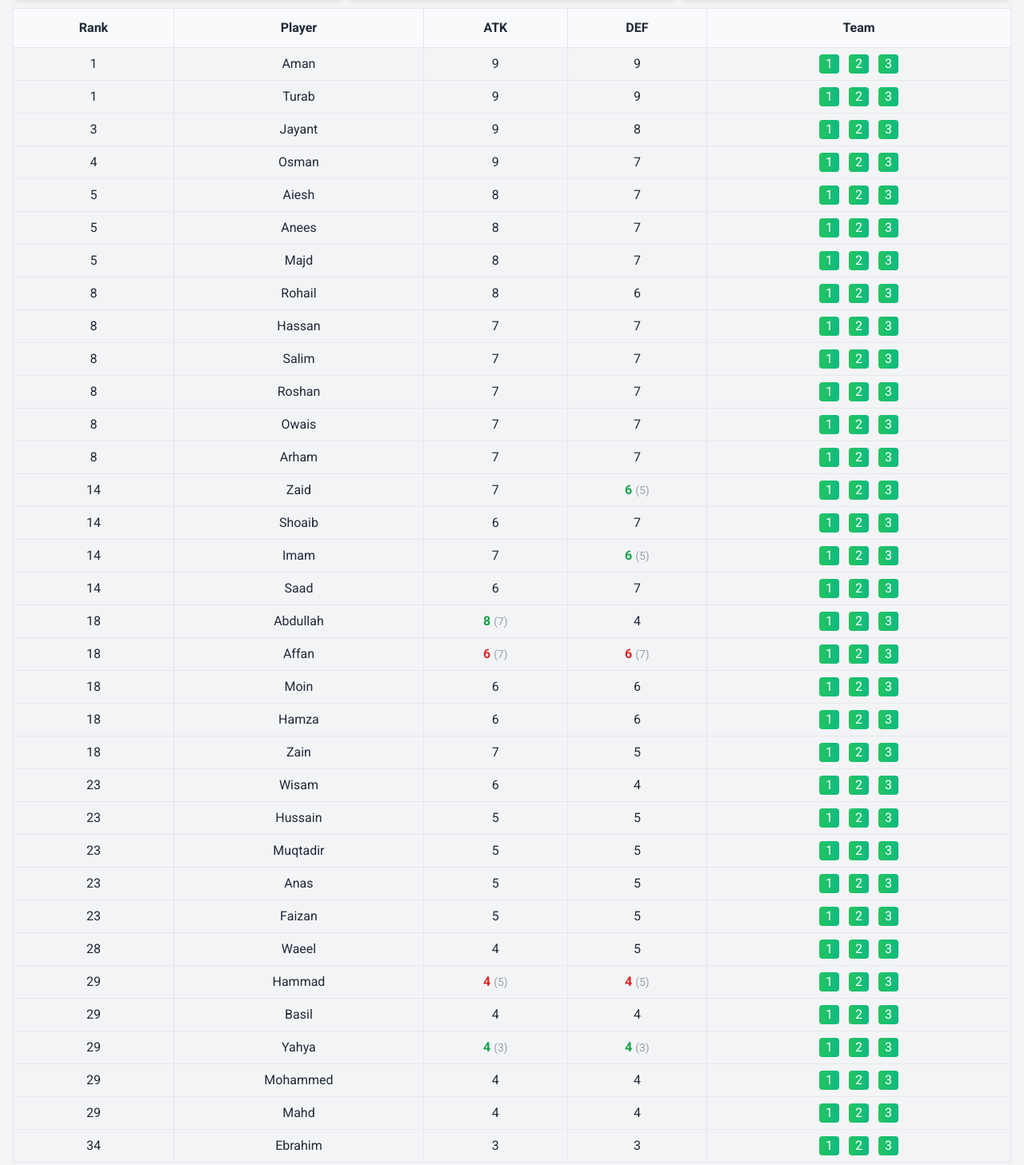
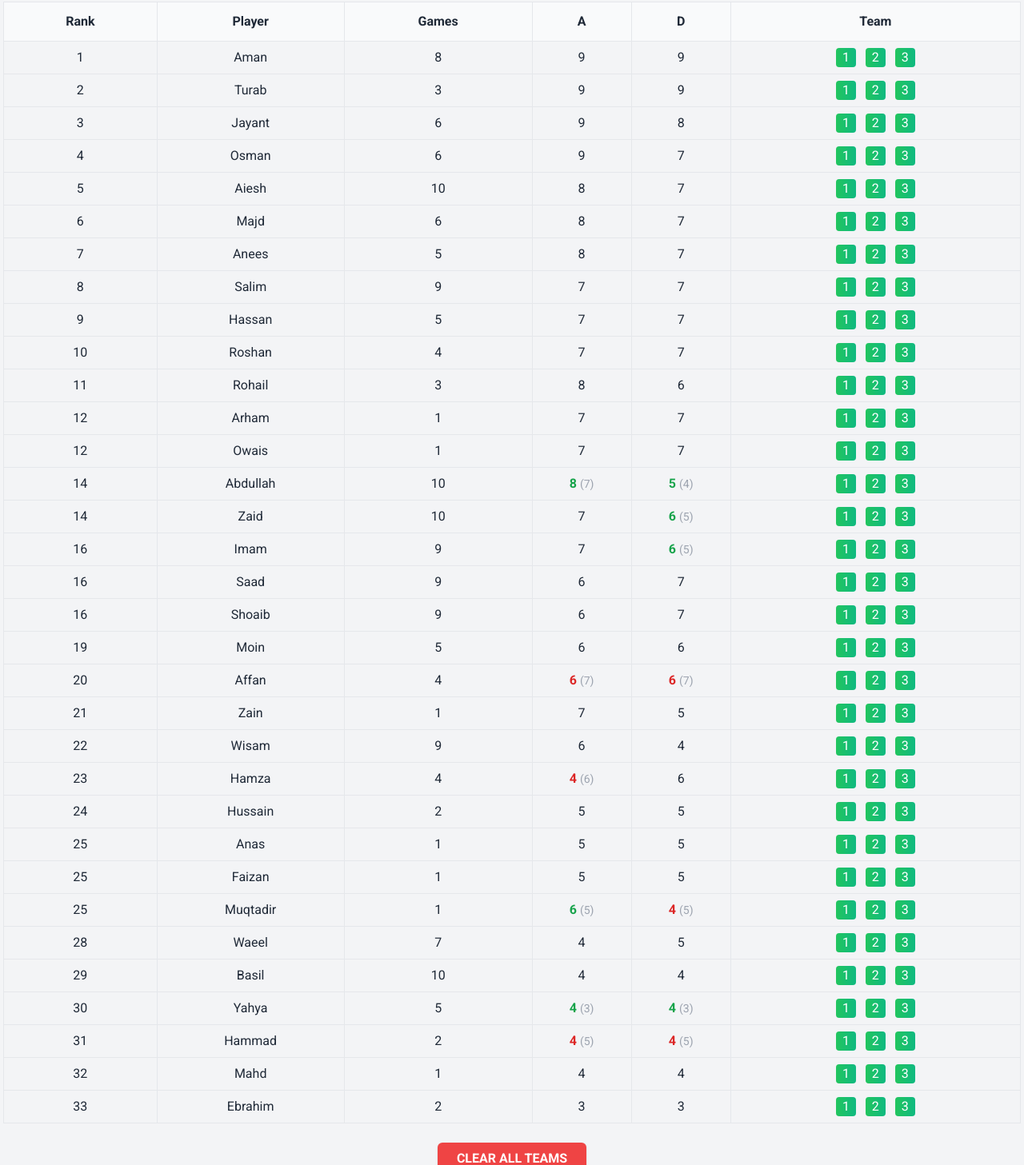
Before and after one commit to velcro-sports/velcro-sports.github.io, a plain HTML site: page volleyball.html in a window 1280 px wide. Shown: the part 306-1763 px from the top of the page at 80% size. Drawn offline with nearby package versions, Linux system fonts and the light colour scheme.

Commit message:
Alphabetize roster; Add num_games field; Update UI and ranking logic

```diff
--- a/volleyball.html
+++ b/volleyball.html
@@ -24,7 +24,7 @@
     <script src="volleyball.js"></script>
 </head>
 
-<body class="bg-gray-100 p-4 text-gray-800 font-roboto">
+<body class="bg-gray-100 py-2 px-1 text-gray-800 font-roboto">
     <div class="max-w-7xl mx-auto">
         <h1 class="text-3xl font-bold text-center mb-2">Velcro Volleyball</h1>
         <h2 class="text-xl text-center mb-4">Team Selection Tool</h2>
@@ -61,8 +61,9 @@
                 <tr class="bg-gray-50">
                     <th class="border border-gray-200 p-3 text-center">Rank</th>
                     <th class="border border-gray-200 p-3 text-center">Player</th>
-                    <th class="border border-gray-200 p-3 text-center">ATK</th>
-                    <th class="border border-gray-200 p-3 text-center">DEF</th>
+                    <th class="border border-gray-200 p-3 text-center">Games</th>
+                    <th class="border border-gray-200 p-3 text-center">A</th>
+                    <th class="border border-gray-200 p-3 text-center">D</th>
                     <th class="border border-gray-200 p-3 text-center">Team</th>
                 </tr>
             </thead>
--- a/volleyball.js
+++ b/volleyball.js
@@ -1,76 +1,74 @@
 $(document).ready(function () {
     const players_old = [
-        { name: "Aiesh", attack: 8, defence: 7 },
-        { name: "Zaid", attack: 7, defence: 5 },
-        { name: "Shoaib", attack: 6, defence: 7 },
-        { name: "Aman", attack: 9, defence: 9 },
-        { name: "Abdullah", attack: 7, defence: 4 },
-        { name: "Jayant", attack: 9, defence: 8 },
-        { name: "Osman", attack: 9, defence: 7 },
-        { name: "Wisam", attack: 6, defence: 4 },
-        { name: "Rohail", attack: 8, defence: 6 },
-        { name: "Affan", attack: 7, defence: 7 },
-        { name: "Hammad", attack: 5, defence: 5 },
-        { name: "Imam", attack: 7, defence: 5 },
-        { name: "Hassan", attack: 7, defence: 7 },
-        { name: "Moin", attack: 6, defence: 6 },
-        { name: "Saad", attack: 6, defence: 7 },
-        { name: "Salim", attack: 7, defence: 7 },
-        { name: "Waeel", attack: 4, defence: 5 },
-        { name: "Basil", attack: 4, defence: 4 },
-        { name: "Turab", attack: 9, defence: 9 },
-        { name: "Anees", attack: 8, defence: 7 },
-        { name: "Hussain", attack: 5, defence: 5 },
-        { name: "Roshan", attack: 7, defence: 7 },
-        { name: "Majd", attack: 8, defence: 7 },
-        { name: "Yahya", attack: 3, defence: 3 },
-        { name: "Mohammed", attack: 4, defence: 4 },
-        { name: "Mahd", attack: 4, defence: 4 },
-        { name: "Owais", attack: 7, defence: 7 },
-        { name: "Arham", attack: 7, defence: 7 },
-        { name: "Ebrahim", attack: 3, defence: 3 },
-        { name: "Hamza", attack: 6, defence: 6 },
-        { name: "Muqtadir", attack: 5, defence: 5 },
-        { name: "Anas", attack: 5, defence: 5 },
-        { name: "Zain", attack: 7, defence: 5 },
-        { name: "Faizan", attack: 5, defence: 5 }
+        { name: "Abdullah", attack: 7, defence: 4, num_games: 9 },
+        { name: "Affan", attack: 7, defence: 7, num_games: 3 },
+        { name: "Aiesh", attack: 8, defence: 7, num_games: 9 },
+        { name: "Aman", attack: 9, defence: 9, num_games: 8 },
+        { name: "Anas", attack: 5, defence: 5, num_games: 0 },
+        { name: "Anees", attack: 8, defence: 7, num_games: 5 },
+        { name: "Arham", attack: 7, defence: 7, num_games: 1 },
+        { name: "Basil", attack: 4, defence: 4, num_games: 9 },
+        { name: "Ebrahim", attack: 3, defence: 3, nußm_games: 2 },
+        { name: "Faizan", attack: 5, defence: 5, num_games: 1 },
+        { name: "Hammad", attack: 5, defence: 5, num_games: 1 },
+        { name: "Hamza", attack: 6, defence: 6, num_games: 3 },
+        { name: "Hassan", attack: 7, defence: 7, num_games: 5 },
+        { name: "Hussain", attack: 5, defence: 5, num_games: 2 },
+        { name: "Imam", attack: 7, defence: 5, num_games: 8 },
+        { name: "Jayant", attack: 9, defence: 8, num_games: 6 },
+        { name: "Mahd", attack: 4, defence: 4, num_games: 1 },
+        { name: "Majd", attack: 8, defence: 7, num_games: 5 },
+        { name: "Moin", attack: 6, defence: 6, num_games: 5 },
+        { name: "Muqtadir", attack: 5, defence: 5, num_games: 0 },
+        { name: "Osman", attack: 9, defence: 7, num_games: 5 },
+        { name: "Owais", attack: 7, defence: 7, num_games: 1 },
+        { name: "Rohail", attack: 8, defence: 6, num_games: 3 },
+        { name: "Roshan", attack: 7, defence: 7, num_games: 4 },
+        { name: "Saad", attack: 6, defence: 7, num_games: 8 },
+        { name: "Salim", attack: 7, defence: 7, num_games: 8 },
+        { name: "Shoaib", attack: 6, defence: 7, num_games: 8 },
+        { name: "Turab", attack: 9, defence: 9, num_games: 2 },
+        { name: "Waeel", attack: 4, defence: 5, num_games: 7 },
+        { name: "Wisam", attack: 6, defence: 4, num_games: 9 },
+        { name: "Yahya", attack: 3, defence: 3, num_games: 4 },
+        { name: "Zaid", attack: 7, defence: 5, num_games: 9 },
+        { name: "Zain", attack: 7, defence: 5, num_games: 0 },
     ];
 
     const players = [
-        { name: "Aiesh", attack: 8, defence: 7 },
-        { name: "Zaid", attack: 7, defence: 6 },
-        { name: "Shoaib", attack: 6, defence: 7 },
-        { name: "Aman", attack: 9, defence: 9 },
-        { name: "Abdullah", attack: 8, defence: 4 },
-        { name: "Jayant", attack: 9, defence: 8 },
-        { name: "Osman", attack: 9, defence: 7 },
-        { name: "Wisam", attack: 6, defence: 4 },
-        { name: "Rohail", attack: 8, defence: 6 },
-        { name: "Affan", attack: 6, defence: 6 },
-        { name: "Hammad", attack: 4, defence: 4 },
-        { name: "Imam", attack: 7, defence: 6 },
-        { name: "Hassan", attack: 7, defence: 7 },
-        { name: "Moin", attack: 6, defence: 6 },
-        { name: "Saad", attack: 6, defence: 7 },
-        { name: "Salim", attack: 7, defence: 7 },
-        { name: "Waeel", attack: 4, defence: 5 },
-        { name: "Basil", attack: 4, defence: 4 },
-        { name: "Turab", attack: 9, defence: 9 },
-        { name: "Anees", attack: 8, defence: 7 },
-        { name: "Hussain", attack: 5, defence: 5 },
-        { name: "Roshan", attack: 7, defence: 7 },
-        { name: "Majd", attack: 8, defence: 7 },
-        { name: "Yahya", attack: 4, defence: 4 },
-        { name: "Mohammed", attack: 4, defence: 4 },
-        { name: "Mahd", attack: 4, defence: 4 },
-        { name: "Owais", attack: 7, defence: 7 },
-        { name: "Arham", attack: 7, defence: 7 },
-        { name: "Ebrahim", attack: 3, defence: 3 },
-        { name: "Hamza", attack: 6, defence: 6 },
-        { name: "Muqtadir", attack: 5, defence: 5 },
-        { name: "Anas", attack: 5, defence: 5 },
-        { name: "Zain", attack: 7, defence: 5 },
-        { name: "Faizan", attack: 5, defence: 5 }
+        { name: "Abdullah", attack: 8, defence: 5, num_games: 10 },
+        { name: "Affan", attack: 6, defence: 6, num_games: 4 },
+        { name: "Aiesh", attack: 8, defence: 7, num_games: 10 },
+        { name: "Aman", attack: 9, defence: 9, num_games: 8 },
+        { name: "Anas", attack: 5, defence: 5, num_games: 1 },
+        { name: "Anees", attack: 8, defence: 7, num_games: 5 },
+        { name: "Arham", attack: 7, defence: 7, num_games: 1 },
+        { name: "Basil", attack: 4, defence: 4, num_games: 10 },
+        { name: "Ebrahim", attack: 3, defence: 3, num_games: 2 },
+        { name: "Faizan", attack: 5, defence: 5, num_games: 1 },
+        { name: "Hammad", attack: 4, defence: 4, num_games: 2 },
+        { name: "Hamza", attack: 4, defence: 6, num_games: 4 },
+        { name: "Hassan", attack: 7, defence: 7, num_games: 5 },
+        { name: "Hussain", attack: 5, defence: 5, num_games: 2 },
+        { name: "Imam", attack: 7, defence: 6, num_games: 9 },
+        { name: "Jayant", attack: 9, defence: 8, num_games: 6 },
+        { name: "Mahd", attack: 4, defence: 4, num_games: 1 },
+        { name: "Majd", attack: 8, defence: 7, num_games: 6 },
+        { name: "Moin", attack: 6, defence: 6, num_games: 5 },
+        { name: "Muqtadir", attack: 6, defence: 4, num_games: 1 },
+        { name: "Osman", attack: 9, defence: 7, num_games: 6 },
+        { name: "Owais", attack: 7, defence: 7, num_games: 1 },
+        { name: "Rohail", attack: 8, defence: 6, num_games: 3 },
+        { name: "Roshan", attack: 7, defence: 7, num_games: 4 },
+        { name: "Saad", attack: 6, defence: 7, num_games: 9 },
+        { name: "Salim", attack: 7, defence: 7, num_games: 9 },
+        { name: "Shoaib", attack: 6, defence: 7, num_games: 9 },
+        { name: "Turab", attack: 9, defence: 9, num_games: 3 },
+        { name: "Waeel", attack: 4, defence: 5, num_games: 7 },
+        { name: "Wisam", attack: 6, defence: 4, num_games: 9 },
+        { name: "Yahya", attack: 4, defence: 4, num_games: 5 },
+        { name: "Zaid", attack: 7, defence: 6, num_games: 10 },
+        { name: "Zain", attack: 7, defence: 5, num_games: 1 },
     ];
 
     function formatSkillWithChange(currentSkill, oldSkill) {
@@ -94,23 +92,27 @@ $(document).ready(function () {
                 oldDefence: oldStats.defence,
                 avgSkill: (player.attack + player.defence) / 2
             };
-        }).sort((a, b) => b.avgSkill - a.avgSkill);
+        }).sort((a, b) => {
+            // First compare by average skill
+            const skillDiff = b.avgSkill - a.avgSkill;
+            // If skills are equal, use games played as tiebreaker
+            if (b.avgSkill === a.avgSkill) {
+                return (b.num_games || 0) - (a.num_games || 0);
+            }
+            return skillDiff;
+        });
 
         // Assign ranks considering ties
         let currentRank = 1;
-        let currentSkill = rankedPlayers[0]?.avgSkill;
-        let skipCount = 0;
+        let previousPlayer = null;
 
         rankedPlayers.forEach((player, index) => {
-            // If this player's skill is different from the previous one,
-            // update the rank to account for all previous ties
-            if (player.avgSkill !== currentSkill) {
-                currentRank = currentRank + skipCount + 1;
-                currentSkill = player.avgSkill;
-                skipCount = 0;
-            } else if (index > 0) {
-                // Count how many players are tied
-                skipCount++;
+            if (previousPlayer) {
+                // Only increment rank if this player is different in either skill or games
+                if (player.avgSkill !== previousPlayer.avgSkill ||
+                    player.num_games !== previousPlayer.num_games) {
+                    currentRank = index + 1;
+                }
             }
 
             // Only render if player is not already in a team
@@ -119,6 +121,7 @@ $(document).ready(function () {
                     <tr class="draggable hover:bg-gray-50" data-name="${player.name}" data-attack="${player.attack}" data-defence="${player.defence}">
                         <td class="border border-gray-200 px-1 py-2 text-center">${currentRank}</td>
                         <td class="border border-gray-200 px-1 py-2 text-center">${player.name}</td>
+                        <td class="border border-gray-200 px-1 py-2 text-center">${player.num_games}</td>
                         <td class="border border-gray-200 px-1 py-2 text-center">
                             ${formatSkillWithChange(player.attack, player.oldAttack)}
                         </td>
@@ -133,6 +136,8 @@ $(document).ready(function () {
                     </tr>
                 `);
             }
+
+            previousPlayer = player;
         });
     }
 
```
